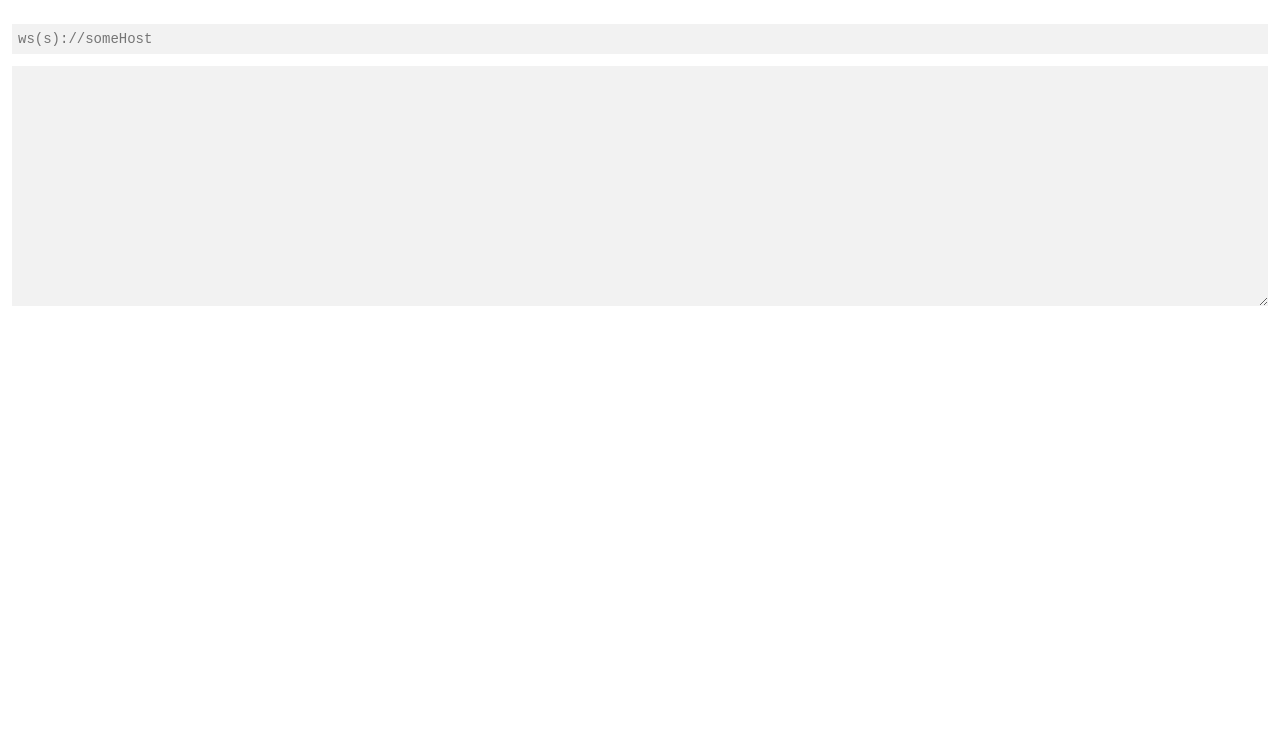
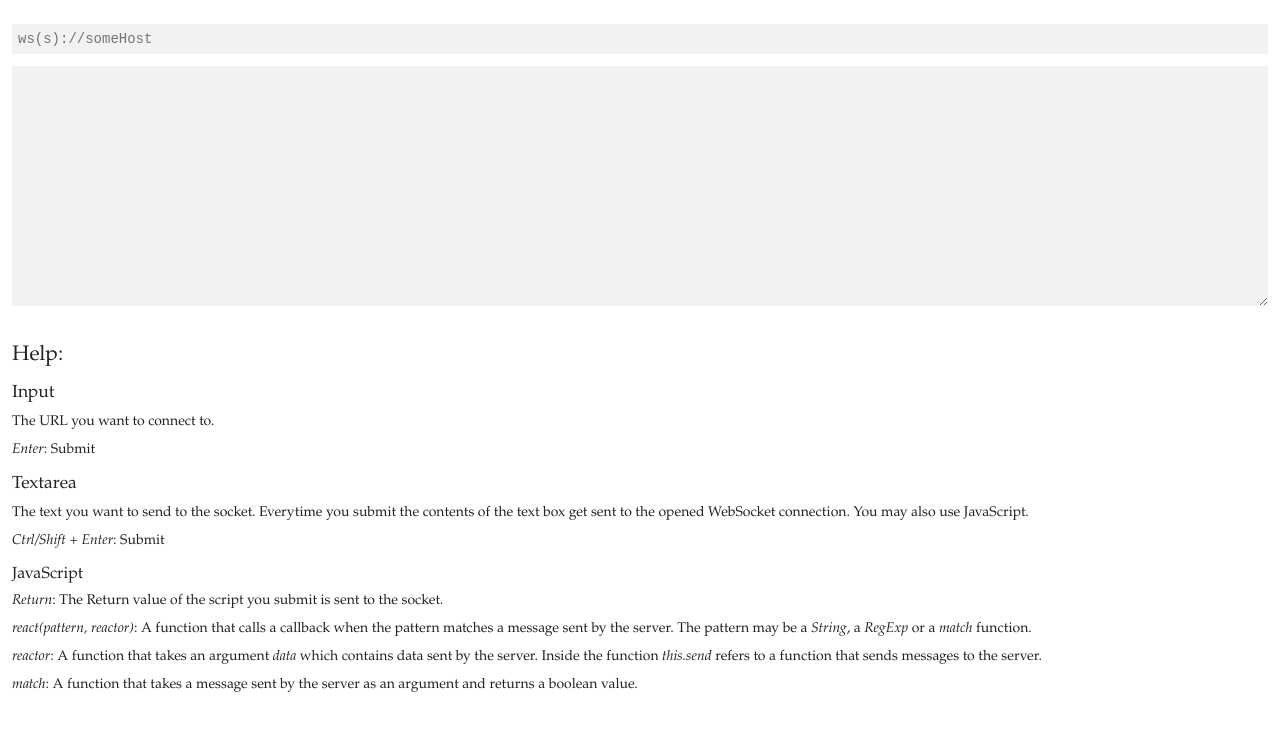
Before and after one commit to Kriegslustig/websocket-live-sandbox, a plain HTML site: page main.html in a window 1280 px wide. Drawn offline with Linux system fonts and the light colour scheme.

Commit message:
Add a help dialog

```diff
--- a/main.html
+++ b/main.html
@@ -11,6 +11,20 @@
     <input type="text" placeholder="ws(s)://someHost">
     <textarea></textarea>
     <output></output>
+    <section>
+      <h3>Help:</h3>
+      <h4>Input</h4>
+      <p>The URL you want to connect to.</p>
+      <p><i>Enter</i>: Submit</p>
+      <h4>Textarea</h4>
+      <p>The text you want to send to the socket. Everytime you submit the contents of the text box get sent to the opened WebSocket connection. You may also use JavaScript.</p>
+      <p><i>Ctrl/Shift + Enter</i>: Submit</p>
+      <h5>JavaScript</h5>
+      <p><i>Return</i>: The Return value of the script you submit is sent to the socket.</p>
+      <p><i>react(pattern, reactor)</i>: A function that calls a callback when the pattern matches a message sent by the server. The pattern may be a <i>String</i>, a <i>RegExp</i> or a <i>match</i> function.</p>
+      <p><i>reactor</i>: A function that takes an argument <i>data</i> which contains data sent by the server. Inside the function <i>this.send</i> refers to a function that sends messages to the server.</p>
+      <p><i>match</i>: A function that takes a message sent by the server as an argument and returns a boolean value.</p>
+    </section>
   </main>
   <script type="text/javascript" src="public/js/lib.js"></script>
   <script type="text/javascript" src="public/js/output.js"></script>
```
